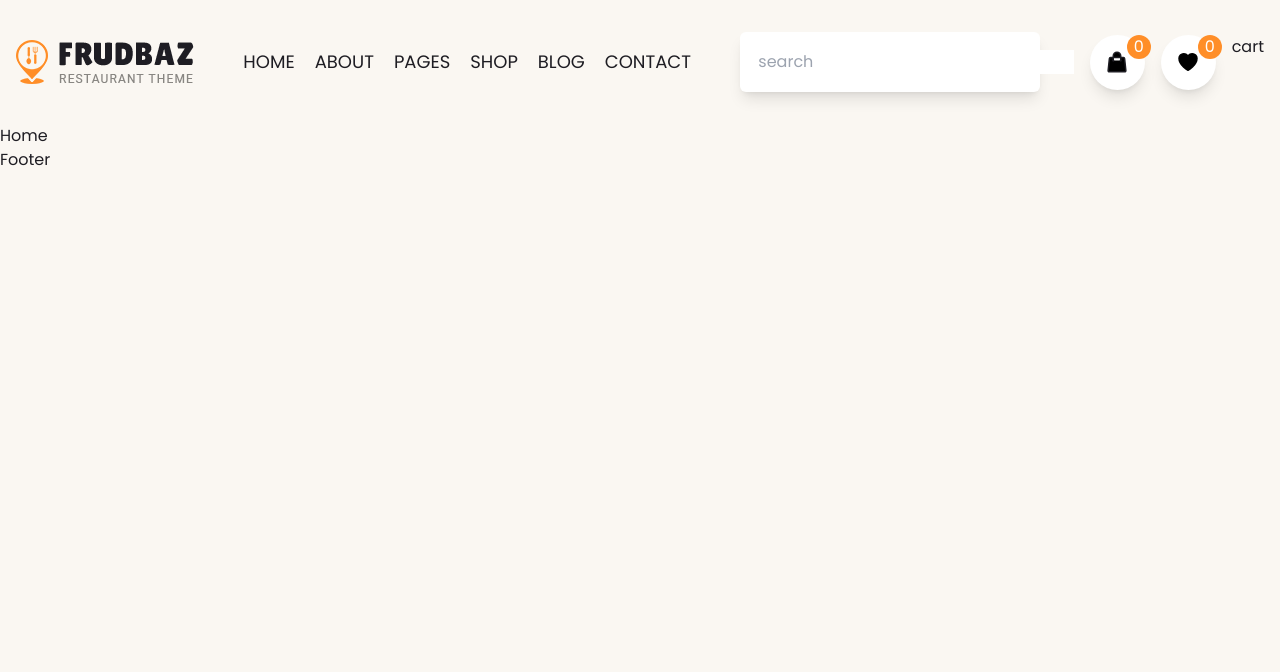
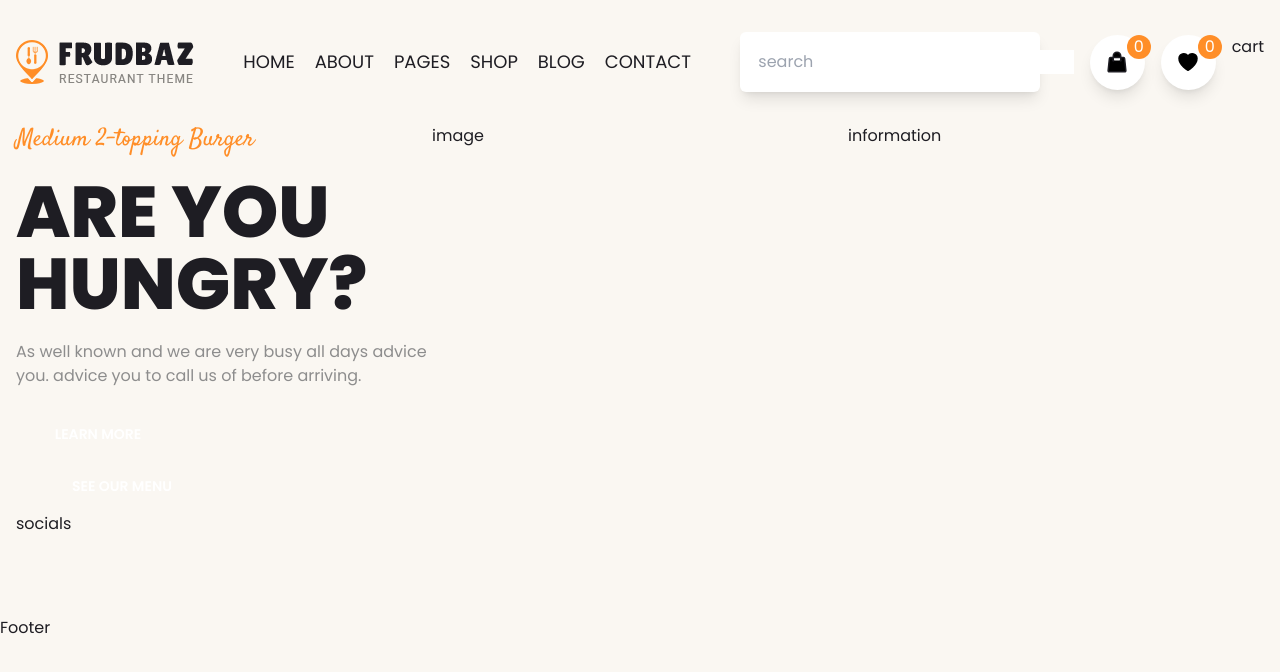
Before and after one commit to yastrb/vite-food-app, a React (Vite) app: page /home in a window 1280 px wide. Shown: the top 672 px of the page. Built offline with nearby package versions, Linux system fonts and the light colour scheme.

Commit message:
added: hero section

```diff
--- /dev/null
+++ b/src/components/home/Button.jsx
@@ -0,0 +1,10 @@
+import React from 'react'
+
+const Button = (props) => {
+    const btnClass= ` bg-${props.color} ${props.translate} px-8 py-4 rounded-xl text-[#FFFFFF] text-sm font-semibold uppercase w-[164px]`
+  return (
+    <button className={btnClass} >{props.label}</button>
+  )
+}
+
+export default Button
--- a/src/components/home/Home.jsx
+++ b/src/components/home/Home.jsx
@@ -1,8 +1,11 @@
 import React from 'react'
+import Hero from './hero/Hero'
 
 const Home = () => {
   return (
-    <div>Home</div>
+    <main className=' px-4 mb-[80px]'>
+      <Hero/>
+    </main>
   )
 }
 
--- /dev/null
+++ b/src/components/home/hero/Hero.jsx
@@ -0,0 +1,27 @@
+import React from 'react'
+import Button from '../Button'
+
+const Hero = () => {
+  return (
+    <section className=''>
+        <div className=' container'>
+            <div className=' grid grid-cols-3'>
+                <div className=' grid gap-5'>
+                    <h2 className=' font-satisfy text-orange text-2xl'>Medium 2-topping Burger</h2>
+                    <h1 className=' text-7xl font-black'>ARE YOU HUNGRY?</h1>
+                    <p className=' text-gray text-base'>As well known and we are very busy all days advice you. advice you to call us of before arriving.</p>
+                    <div className=' grid'>
+                        <Button color="orange" label="learn more"/>
+                        <Button translate='translate-x-6' color="green" label="see our menu"/>
+                    </div>
+                </div>
+                <div>image</div>
+                <div>information</div>
+            </div>
+            <div>socials</div>
+        </div>
+    </section>
+  )
+}
+
+export default Hero
--- a/tailwind.config.js
+++ b/tailwind.config.js
@@ -12,6 +12,8 @@ export default {
       },
       colors: {
         'orange': '#ff8e28',
+        'gray':'#8d8d8d',
+        'green':'#00a850',
       }
     },
   },
```
